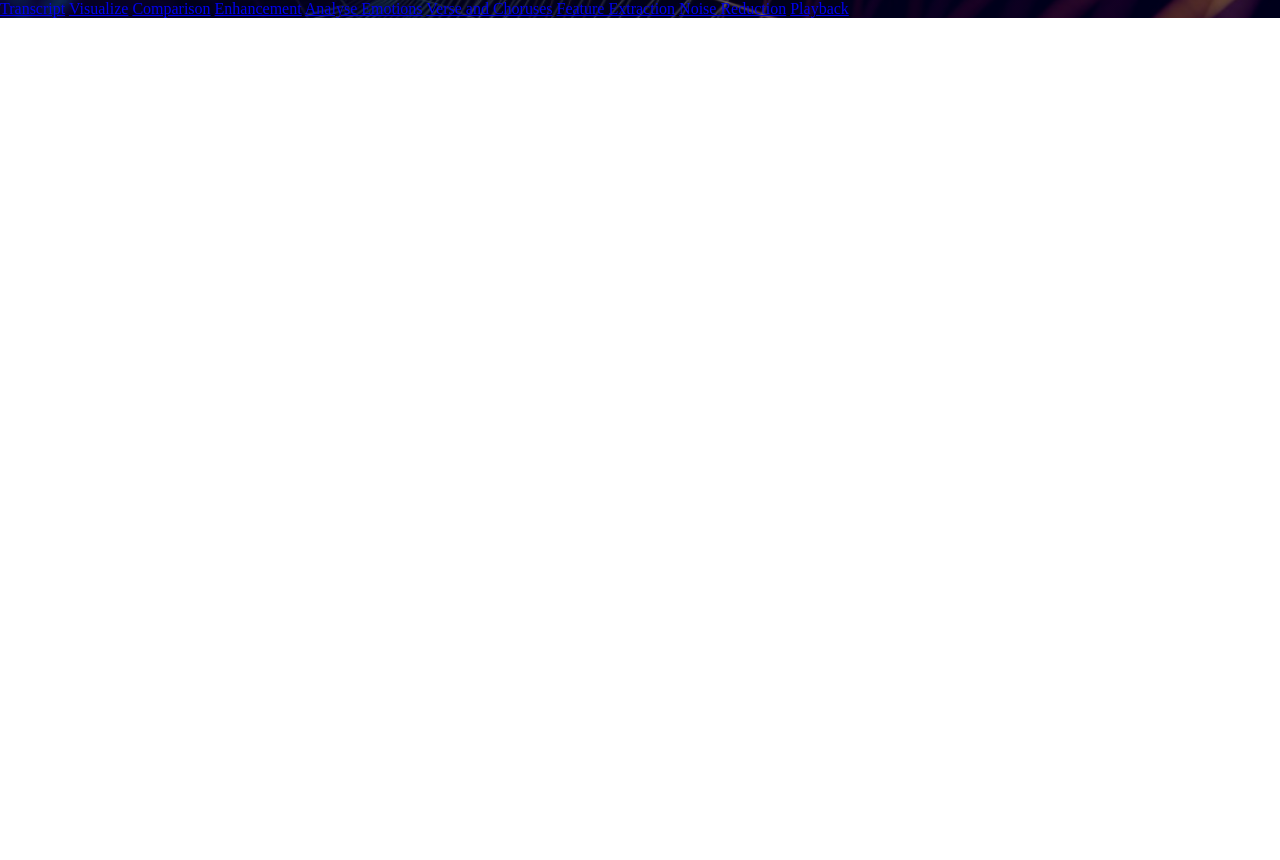
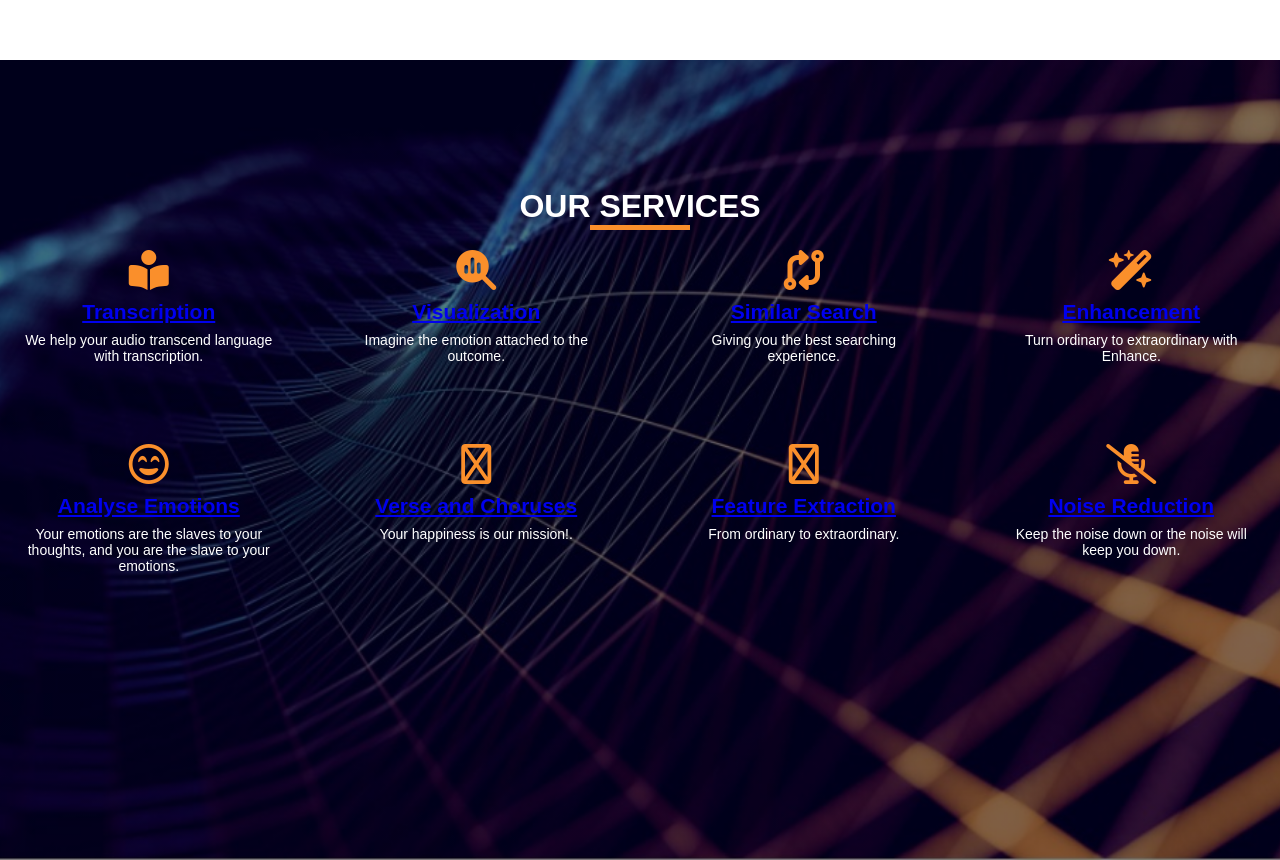
Before and after one commit to SHRUTI5124/AUDIO-ANALYSIS-PLATFORM, a Flask app: page /audio/operations/1 in a window 1280 px wide. Before the commit the page ends 18 px from the top, so only its background shows below. Run offline with Flask 3, Linux system fonts and the light colour scheme; data comes from the database, SQL or seed files in the repository; parts of the project's set-up code (start-up, migrations or seed data) failed here and were passed over; some libraries are stand-ins or nearby versions.

Commit message:
regarding

```diff
--- /dev/null
+++ b/static/css/oprstyle.css
@@ -0,0 +1,63 @@
+*{
+    margin:0;
+    padding:0;
+    box-sizing:border-box;
+    font-family:'popins',  sans-serif;
+}
+.container{
+    width: 100%;
+    background: linear-gradient(to top, rgba(0,0,0,0.5)50%,rgba(0,0,0,0.5)50%), url(/static/images/1.jpeg);
+    background-position: center;
+    background-size: cover;
+    height: 100vh;
+    padding: 0%;
+    color:#fff;
+}
+.container h1{
+    text-align: center;
+    padding-top: 10%;
+    margin-top: 60px;
+    font-weight: 600;
+    position: relative;
+}
+.container h1::after{
+    content: '';
+    background: #fa8f2b;
+    width: 100px;
+    height: 5px;
+    position: absolute;
+    bottom: -5px;
+    left: 50%;
+    transform: translateX(-50%);
+}
+.row{
+    display: grid;
+    grid-template-columns: repeat(auto-fit,minmax(250px,1fr));
+    grid-gap:30px;
+}
+.service{
+    text-align: center;
+    padding: 25px;
+    border-radius: 5px;
+    font-size: 14px;
+    cursor: pointer;
+    background: transparent;
+    transition: transform 0.5s , background 0.5s;
+}
+.service i{
+    font-size: 40px;
+    margin-bottom: 10px;
+    color: #fa8f2b;
+}
+.service h2{
+    font-weight: 600;
+    margin-bottom: 8px;
+}
+.service:hover{
+    background: #fa8f2b;
+    color:aliceblue;
+    transform: scale(1.05);
+}
+.service:hover i{
+    color:#fff;
+}
--- a/templates/index.html
+++ b/templates/index.html
@@ -34,7 +34,7 @@
                 <h2>Login Here</h2>
                 <input type="email" name="email" placeholder="Email or username">
                 <input type="password" name="" placeholder="Password">
-                <button class="btnn"><a href="#">Login</a></button>
+                <button class="btnn"><a href="registration.html">Login</a></button>
 
                 <p class="link">Don't have an account<br>
                     <a href="registration.html">Sign up </a> here.</a></p>
--- a/templates/navbar.html
+++ b/templates/navbar.html
@@ -8,7 +8,7 @@
         {% if session.isauth %}
         <li><a href="/logout">SIGNOUT</a></li>
         {% else %}
-        <li><a href="/register">REGISTER</a></li>
+        <li><a href="registration.html">REGISTER</a></li>
         {% endif %}
 
     </ul>
--- a/templates/operations.html
+++ b/templates/operations.html
@@ -2,62 +2,74 @@
 <html lang="en">
 
 <head>
-    <title>Title</title>
-    <!-- Required meta tags -->
-    <meta charset="utf-8">
-    <meta name="viewport" content="width=device-width, initial-scale=1, shrink-to-fit=no">
+  <title>Operations page</title>
+  <link rel="stylesheet" href="/static/css/oprstyle.css">
+  <script src="https://kit.fontawesome.com/8162d4da72.js" crossorigin="anonymous"></script>
 
-
-    <style>
-     *{
-      margin: 0;
-      padding: 0;
-      }
-      main{
-        width: 100%;
-        background: linear-gradient(to top, rgba(0,0,0,0.5)50%,rgba(0,0,0,0.5)50%), url(/static/images/1.jpeg);
-        background-position: center;
-        background-size: cover;
-        height: 100%;
-      }
-      .col-md-10 mx-auto{
-        color:orange;
-      }
-    </style>
 </head>
 
 <body>
-    <header>
-        <!-- place navbar here -->
-    </header>
-    <main>
-        <div class="container">
-            <div class="row my-5">
-                <div class="col-md-10 mx-auto">
-                    <a href="/action/transcript/{{audio.id}}" class="btn btn-outline-dark">Transcript</a>
-                    <a href="/action/visualize/{{audio.id}}" class="btn btn-outline-dark">Visualize</a>
-                    <a href="/action/similarsearch/{{audio.id}}" class="btn btn-outline-dark">Comparison</a>
-                    <a href="/action/enhancement/{{audio.id}}" class="btn btn-outline-dark">Enhancement</a>
-                    <a href="/action/analizesentiment/{{audio.id}}" class="btn btn-outline-dark">Analyse Emotions</a>
-                    <a href="/action/classification/{{audio.id}}" class="btn btn-outline-dark">Verse and Choruses</a>
-                    <a href="/action/featureextraction/{{audio.id}}" class="btn btn-outline-dark">Feature Extraction</a>
-                    <a href="/action/noisereduction/{{audio.id}}" class="btn btn-outline-dark">Noise Reduction</a>
-                    <a href="/action/playback/{{audio.id}}" class="btn btn-outline-dark">Playback</a>
-                </div>
-            </div>
+ <div class="container">
+    <h1>OUR SERVICES</h1>
+    <div class="row">
+        <div class="service">
+            <i class="fa-solid fa-book-open-reader"></i>
+            <a href="transcript.html"><h2>Transcription</h2></a>
+            <P>
+                We help your audio transcend language with transcription.
+            </P>
         </div>
-    </main>
-    <footer>
-        <!-- place footer here -->
-    </footer>
-    <!-- Bootstrap JavaScript Libraries -->
-    <script src="https://cdn.jsdelivr.net/npm/@popperjs/core@2.11.6/dist/umd/popper.min.js"
-    integrity="sha384-oBqDVmMz9ATKxIep9tiCxS/Z9fNfEXiDAYTujMAeBAsjFuCZSmKbSSUnQlmh/jp3" crossorigin="anonymous">
-</script>
-
-<script src="https://cdn.jsdelivr.net/npm/bootstrap@5.2.1/dist/js/bootstrap.min.js"
-integrity="sha384-7VPbUDkoPSGFnVtYi0QogXtr74QeVeeIs99Qfg5YCF+TidwNdjvaKZX19NZ/e6oz" crossorigin="anonymous">
-</script>
+        <div class="service">
+            <i class="fa-solid fa-magnifying-glass-chart"></i>
+            <a href="visualize.html"><h2>Visualization</h2></a>
+            <P>
+                Imagine the emotion attached to the outcome.
+            </P>
+        </div>
+        <div class="service">
+            <i class="fa-sharp fa-solid fa-code-compare"></i>
+            <a href="similarity.html"><h2>Similar Search</h2></a>
+            <P>
+                Giving you the best searching experience.
+            </P>
+        </div>
+        <div class="service">
+            <i class="fa-solid fa-wand-magic-sparkles"></i>
+            <a href="enhance.html"><h2>Enhancement</h2></a>
+            <P>
+                Turn ordinary to extraordinary with Enhance.
+            </P>
+        </div>
+        <div class="service">
+            <i class="fa-regular fa-face-grin-beam"></i>
+            <a href="sentiment.html"><h2>Analyse Emotions</h2></a>
+            <P>
+                Your emotions are the slaves to your thoughts, and you are the slave to your emotions.
+            </P>
+        </div>
+        <div class="service">
+            <i class="fa-regular fa-music"></i>
+            <a href="segmentation.html"><h2>Verse and Choruses</h2></a>
+            <P>
+                Your happiness is our mission!.
+            </P>
+        </div>
+        <div class="service">
+            <i class="fa-regular fa-rss"></i>
+            <a href="featureextraction.html"><h2>Feature Extraction</h2></a>
+            <P>
+                From ordinary to extraordinary.
+            </P>
+        </div>
+        <div class="service">
+            <i class="fa-solid fa-microphone-lines-slash"></i>
+            <a href="noisereduction.html"><h2>Noise Reduction</h2></a>
+            <P>
+                Keep the noise down or the noise will keep you down.
+            </P>
+        </div>
+    </div>
+ </div>
 </body>
 
 </html>
```
Also changed, not shown: templates/dashboard.html (+36 -7 lines).
